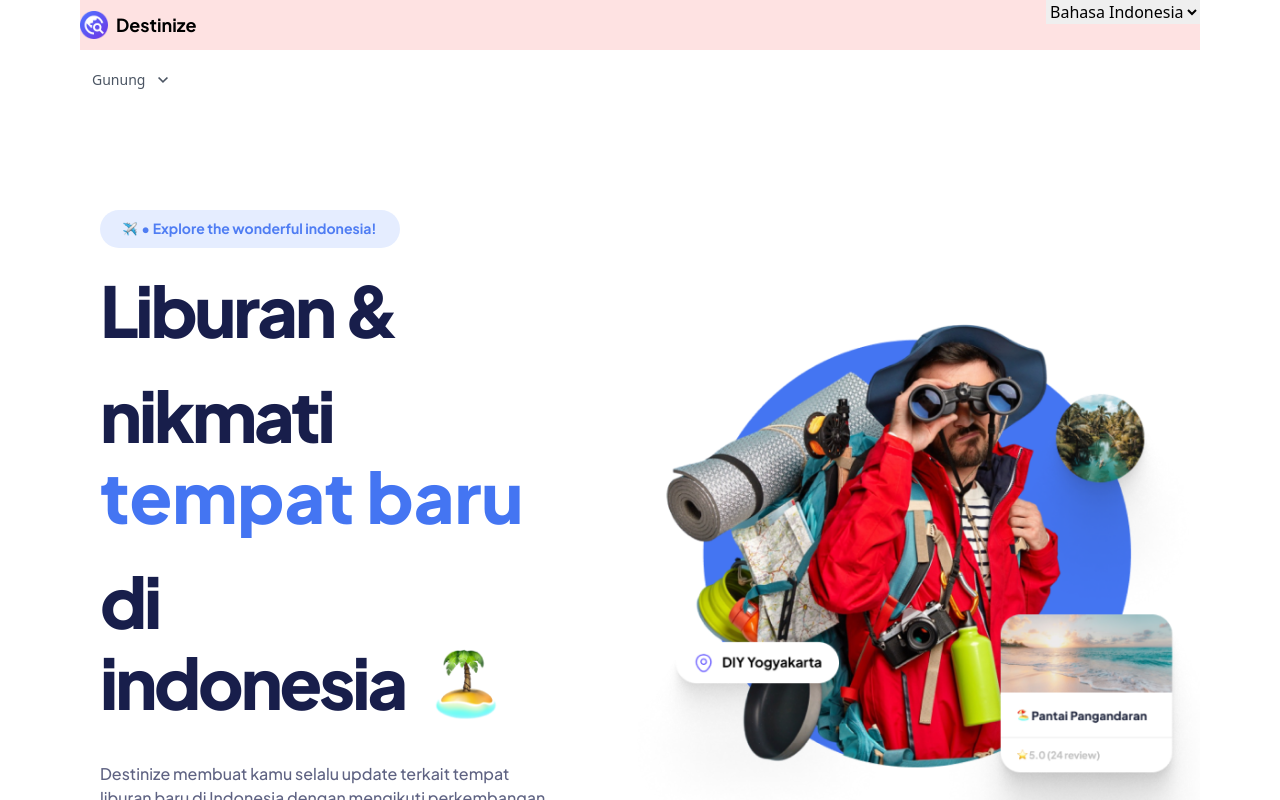
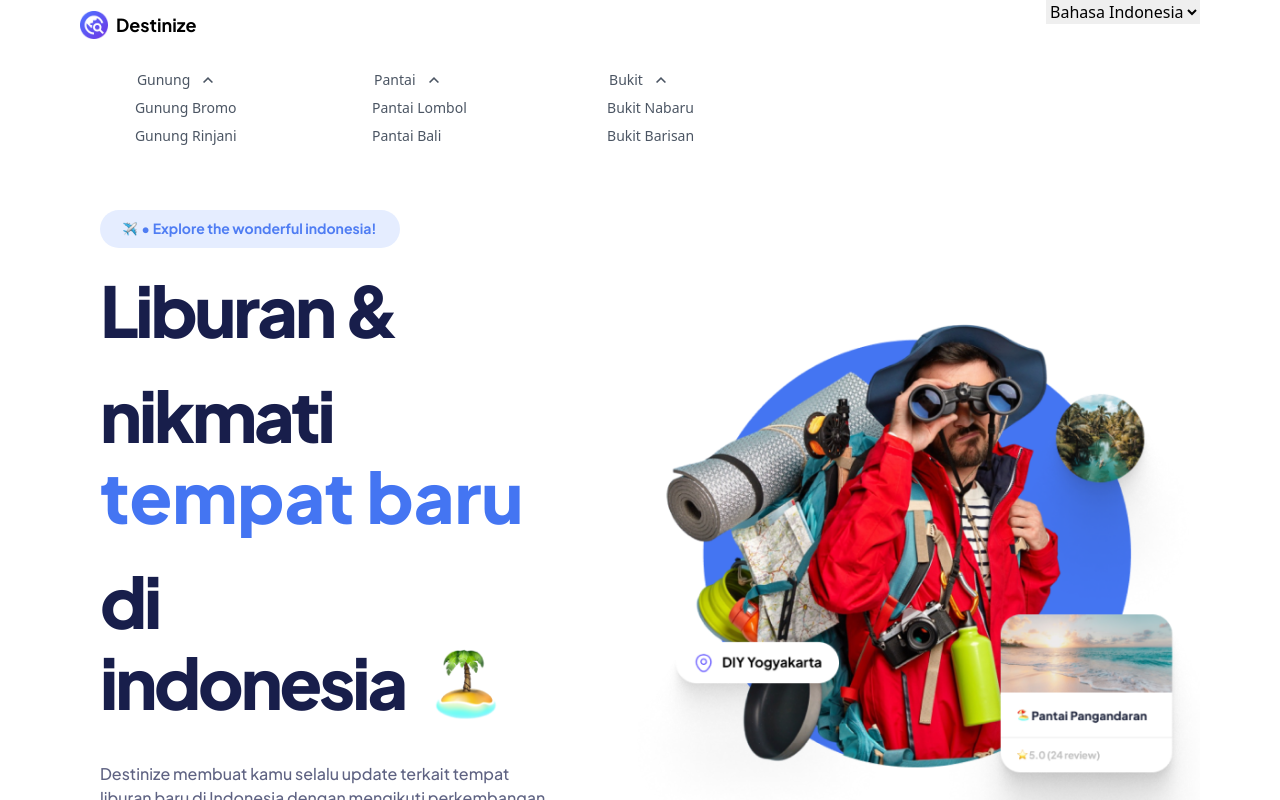
Before and after one commit to sydalfhi/destinize, a React (Vite) app: page / in a window 1280 px wide. Both pictures are taken after a click on the element "Gunung". Shown: the top 800 px of the page. Built offline with nearby package versions, Linux system fonts and the light colour scheme.

Commit message:
perbaikan sub header

```diff
--- a/src/layout/header/Navbar/index.jsx
+++ b/src/layout/header/Navbar/index.jsx
@@ -9,7 +9,7 @@ const Navbar = () => {
     <>
       <header className="relative">
         <Sidebar />
-        <section className="flex  bg-red-100 relative w-full min-h-[50px] z-30 justify-between">
+        <section className="flex relative w-full min-h-[50px] z-30 justify-between">
           <div className="flex justify-start items-center space-x-2">
             <img src={MainIcon} alt="main icon" className="w-7 max-h-7 " />
 
--- a/src/layout/header/SubNav/index.jsx
+++ b/src/layout/header/SubNav/index.jsx
@@ -3,15 +3,37 @@ import { useState } from "react";
 const SubNav = () => {
   const [open, setOpen] = useState(false);
 
+  const data = [
+    {
+      id: 1,
+      label: "gunung",
+      text1: "gunung bromo",
+      text2: "gunung rinjani",
+    },
+    {
+      id: 2,
+      label: "pantai",
+      text1: "pantai lombol",
+      text2: "pantai bali",
+    },
+    {
+      id: 3,
+      label: "bukit",
+      text1: "bukit nabaru",
+      text2: "bukit barisan",
+    },
+  ];
   return (
     <>
-      <div className="mt-3">
+      <div className="mt-3 grid grid-cols-5 place-items-center gap-x-9">
+        {data.map((item) => (
           <div
+            key={item.id}
             className="relative inline-block "
             onClick={() => setOpen((open) => !open)}
           >
             <button className="relative z-10 flex items-center p-2 text-sm text-gray-600 bg-white  rounded-md  ">
-            <span className="mx-1">Gunung</span>
+              <span className="mx-1 capitalize">{item.label}</span>
               <svg
                 className={`w-5 h-5 mx-1 transition-all duration-300 ${
                   open ? "rotate-180" : "rotate-0"
@@ -28,16 +50,17 @@ const SubNav = () => {
             </button>
 
             {open && (
-            <div className="absolute left-3 z-20 w-56  overflow-hidden  bg-white flex flex-col space-y-2">
+              <div className="absolute left-2.5 z-20 w-56  overflow-hidden  bg-white flex flex-col space-y-2">
                 <a href="#" className="  text-sm text-gray-600 capitalize ">
-                gunung bromo
+                  {item.text1}
                 </a>
                 <a href="#" className=" text-sm text-gray-600 capitalize ">
-                gunung rinjani
+                  {item.text2}
                 </a>
               </div>
             )}
           </div>
+        ))}
       </div>
     </>
   );
--- a/vite.config.js
+++ b/vite.config.js
@@ -5,7 +5,7 @@ import react from "@vitejs/plugin-react";
 export default defineConfig({
   server: {
     port: 5173,
-    host: "192.168.43.225",
+    // host: "192.168.43.225",
   },
   plugins: [react()],
 });
```
Lines whose indentation alone changed are shown as unchanged.
